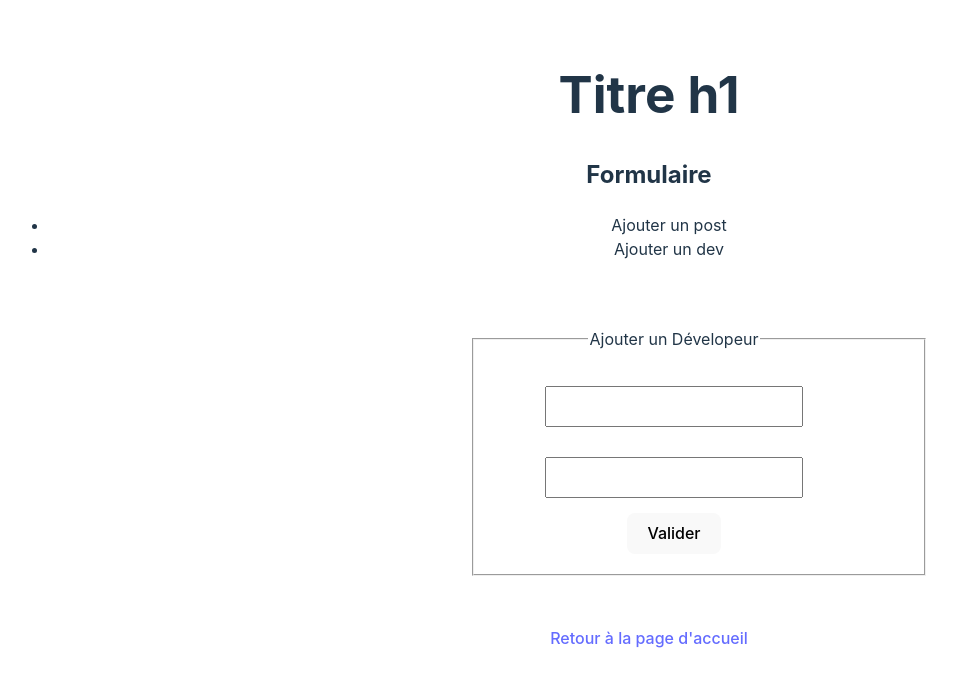
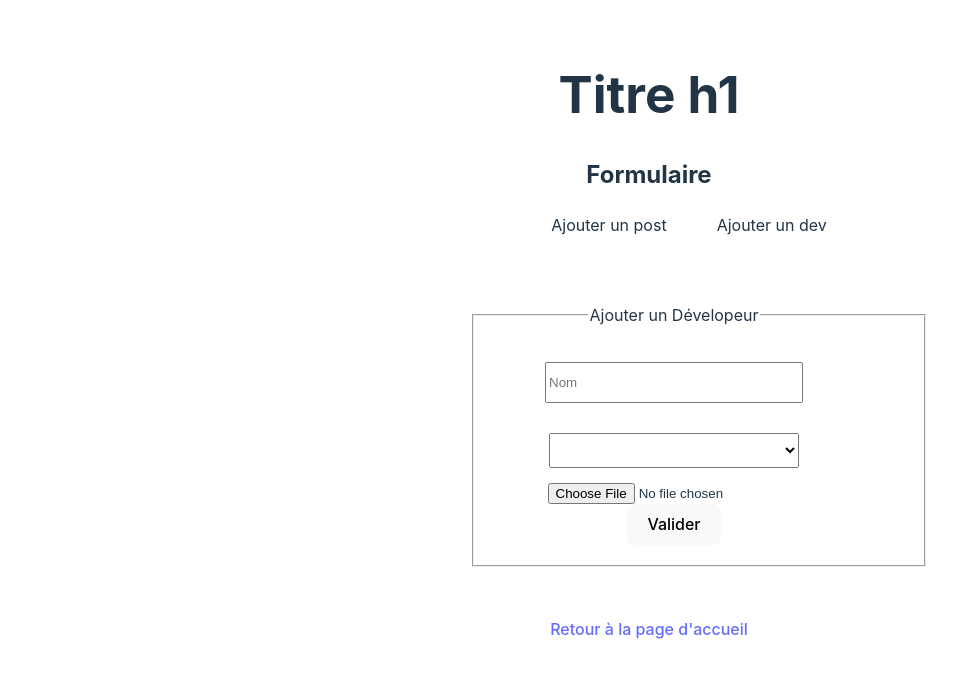
Before and after one commit to AvirKarakitsos/Veille_frontend, a React (Vite) app: page /create in a window 1280 px wide. Both pictures are taken after a click on the item "Ajouter un dev". Shown: the top 686 px of the page, without its empty margins (23-980 px from the left). Built offline with nearby package versions, Linux system fonts and the light colour scheme; no server answers.

Commit message:
feat: react-hook-form package

```diff
--- a/src/components/forms/AddAuthor.jsx
+++ b/src/components/forms/AddAuthor.jsx
@@ -1,13 +1,44 @@
+import { useRef } from 'react'
 import styles from './Form.module.css'
+import { useForm } from 'react-hook-form'
 
 function AddAuthor() {
+    const {register, handleSubmit} = useForm()
+    const form = useRef()
+
+    function onSubmit(data) {
+        let formData = new FormData()
+        let newAuthor = {
+            name: data['name'],
+            language: data['language']
+        }
+
+        formData.append('image', data['image'][0])
+        formData.append('author', JSON.stringify(newAuthor))
+
+        fetch("http://localhost:4000/api/authors",{
+                method: "POST",
+                body: formData
+            })
+            .then(response => {
+                form.current.reset()
+                return response.json()
+            })
+            .then(response => console.log(response.message))
+            .catch(err => console.log(err.message))
+    }
 
     return(
-        <form>
+        <form ref={form} onSubmit={handleSubmit(onSubmit)}>
             <fieldset className={styles["form-container"]}>
                 <legend>Ajouter un Dévelopeur</legend>
-                <input type="text" className={styles["input-style"]}/>
-                <input type="text" className={styles["input-style"]}/>
+                <input {...register("name", {required: true})} className={styles["input-style"]} placeholder='Nom' autoComplete='off'/>
+                <select {...register("language", {required: true})} className={styles["input-style"]}>
+                    <option value=""></option>
+                    <option value="french">Français</option>
+                    <option value="english">Anglais</option>
+                </select>
+                <input {...register("image", {required: true})} type='file'/>
                 <button type="submit">Valider</button>
             </fieldset>
         </form>
--- a/src/pages/AddElement/AddElement.jsx
+++ b/src/pages/AddElement/AddElement.jsx
@@ -3,6 +3,14 @@ import AddPost from '../../components/forms/AddPost'
 import AddAuthor from '../../components/forms/AddAuthor'
 import { Link } from 'react-router-dom'
 import styled from 'styled-components'
+
+const ListContainer = styled.ul`
+    width: 100%;
+    display: flex;
+    justify-content: center;
+    column-gap:50px;
+    list-style-type: none;
+`
 
 const FormContainer = styled.div`
     width: 100%;
@@ -23,10 +31,10 @@ function AddElement() {
     return(
         <>
             <h2>Formulaire</h2>
-            <ul>
+            <ListContainer>
                 <li onClick={() => setSelect("POST")}>Ajouter un post</li>
                 <li onClick={() => setSelect("AUTHOR")}>Ajouter un dev</li>
-            </ul>
+            </ListContainer>
             <FormContainer>
                 <CurrentView/>
             </FormContainer>
```
